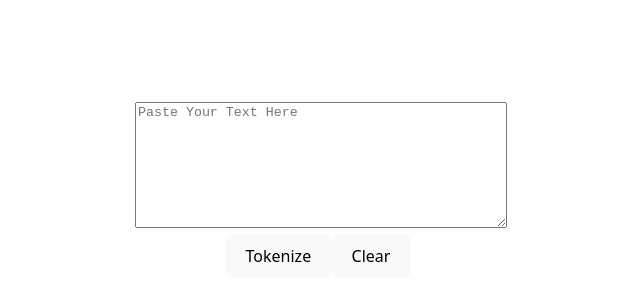
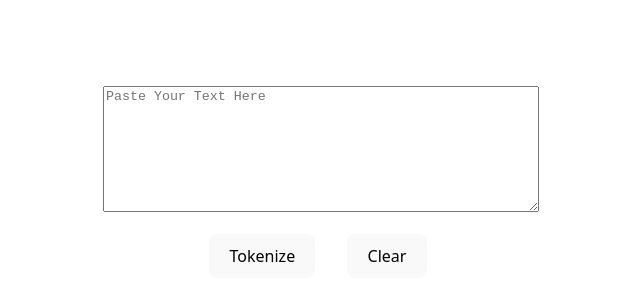
Before and after one commit to JPEscobari/AI-Tokenizer, a React (Vite) app in the folder client/: page / in a window 1280 px wide. Shown: the part 210-510 px from the top of the page, without its empty margins (322-962 px from the left). Built offline with nearby package versions, Linux system fonts and the light colour scheme.

Commit message:
Update Styling and destructure data output

```diff
--- a/client/src/App.css
+++ b/client/src/App.css
@@ -9,6 +9,10 @@
   width: 100%
 }
 
+.buttons{
+  margin: 2vmin;
+}
+
 .token {
   display: inline-block;
   margin: 2vmin 4px 4px 2vmin;
--- a/client/src/App.jsx
+++ b/client/src/App.jsx
@@ -19,15 +19,15 @@ function handleClear() {
         headers: {'Content-Type': 'application/json',},
         body: JSON.stringify({ text: input }),
       })
-      const data = await response.json()
-      console.log('Full data:', data);
-      console.log('Detected Language:', data.text_details.detectedLanguage);
+      const { text_details } = await response.json()
+      console.log('Full data:', text_details);
+      console.log('Detected Language:', text_details.detectedLanguage);
 
-      setTokens(data.text_details.tokenizedText);
+      setTokens(text_details.tokenizedText);
 
       // Log Tokenized Words:
       console.log('These are your individual tokens:');
-      data.text_details.tokenizedText.forEach(token => {
+      text_details.tokenizedText.forEach(token => {
         if (token.word) {
           console.log(token.word);
         }
@@ -47,10 +47,14 @@ function handleClear() {
       rows={8}
       className='text-area'
       />
-      <button onClick={handleTokenize}>
+      <button
+      className='buttons'
+      onClick={handleTokenize}>
         Tokenize
       </button>
-      <button onClick={handleClear}>
+      <button
+      className='buttons'
+      onClick={handleClear}>
         Clear
       </button>
       <div>
```
